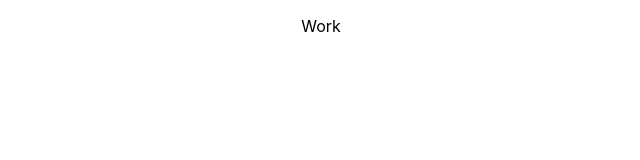
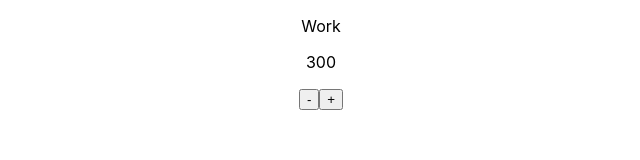
Before and after one commit to thenora/positimer, a React (Create React App) app: page / in a window 1280 px wide. Shown: the top 160 px of the page, without its empty margins (319-959 px from the left). Built offline with nearby package versions, Linux system fonts and the light colour scheme.

Commit message:
created work timer component and + / -

```diff
--- a/src/App.js
+++ b/src/App.js
@@ -1,12 +1,11 @@
 import React from 'react';
+import Work from './components/Work'
 import './App.css';
 
 function App() {
   return (
     <div className="App">
-      <p id="work-label">
-        Work
-      </p>
+      <Work />
     </div>
   );
 }
--- /dev/null
+++ b/src/components/Work.jsx
@@ -0,0 +1,34 @@
+import React, { useState } from 'react'
+
+const Work = () => {
+  const [workTime, setWorkTime] = useState(300) // time in seconds
+
+  const lowerWorkTimeByOneMinute = () => {
+    const newWorkTime = workTime - 60;
+
+    if (newWorkTime <0) {
+      setWorkTime(0);
+    } else {
+      setWorkTime(newWorkTime);
+    }
+  };
+
+  const raiseWorkTimeByOneMinute = () => {
+    setWorkTime(workTime + 60);
+  };
+
+  return (
+    <div>
+      <p id="work-label">
+        Work
+      </p>
+      <p id="work-time">
+        {workTime}
+      </p>
+      <button id="work-lower" onClick={lowerWorkTimeByOneMinute}>-</button>
+      <button id="work-raise" onClick={raiseWorkTimeByOneMinute}>+</button>
+    </div>
+  );
+}
+
+export default Work
```
